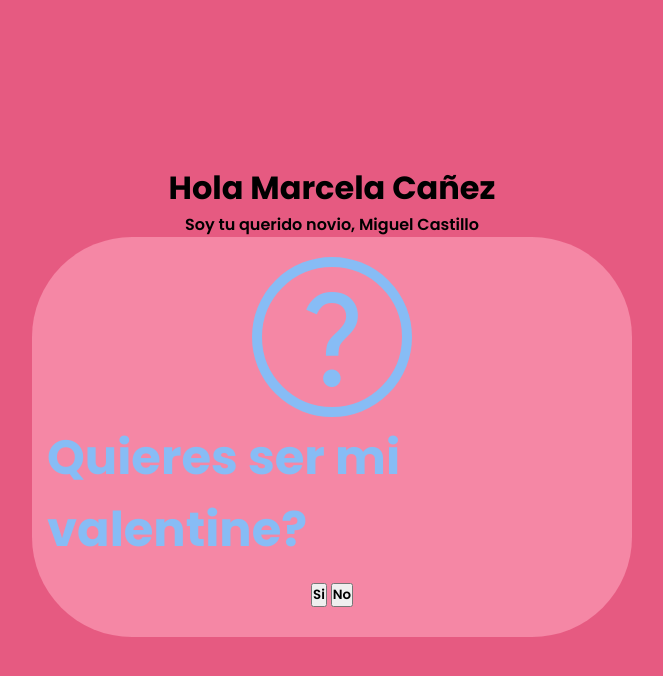
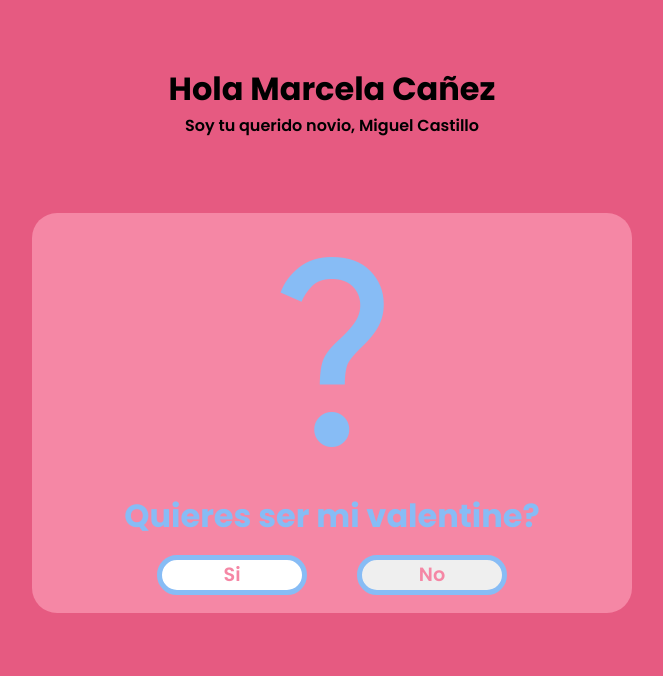
Before and after one commit to MiguelECL/BeMyValentine, a plain HTML site: page index.html in a window 1280 px wide. Shown: the whole page, without its empty margins (308-971 px from the left). Drawn offline with nearby package versions, Linux system fonts and the light colour scheme.

Commit message:
Added scripting, as well as a new page.

```diff
--- a/index.html
+++ b/index.html
@@ -21,10 +21,12 @@
         <span class="material-symbols-outlined" id="icon">question_mark</span>
         <h2 class="question">Quieres ser mi valentine?</h2>
         <div class="btn-group">
-            <button class="yes-btn">Si</button>
+            <a href="SheSaidYes.html" class="button">Si</a>
             <button class="no-btn">No</button>
         </div>
     </div>
+
+    <script src="script.js"></script>
 </body>
 
 </html>
--- a/main.css
+++ b/main.css
@@ -7,11 +7,14 @@
     font-family: 'Poppins', sans-serif;
 }
 
+h1{
+    margin-top: 65px;
+}
 body {
     display: flex;
     justify-content: center;
     align-items: center;
-    min-height: 100vh;
+    min-height: 10vh;
     background: #e65a81;
     flex-direction: column;
 }
@@ -21,23 +24,74 @@ body {
     width: 600px;
     height: 400px;
     background: #f587a5;
-    border-radius: 100px;
+    border-radius: 25px;
     display: flex;
     justify-content: center;
     align-items: center;
     flex-direction: column;
+    margin-top: 75px;
 }
 
 #icon{
     color: #87bcf5;
-    font-size: 7.5em;
+    font-size: 15em;
     border: 10px solid transparent;
-    outline: 10px solid #87bcf5;
     border-radius: 50%;
+    font-weight: 150px;
 }
 
 h2{
-    font-size: 3em;
+    font-size: 2em;
     color: #87bcf5;
-    margin: 15px;
+    margin: 15px 0;
+    justify-content: center;
 }
+
+.btn-group{
+    width: 100%;
+    height: 40px;
+    display: flex;
+    justify-content: center;
+    margin-bottom: 15px;
+}
+
+button{
+    position: absolute;
+    width: 150px;
+    height: inherit;
+    font-size: 1.2em;
+    font-weight: 600;
+    border-radius: 30px;
+    border: 5px solid #87bcf5;
+    outline: none;
+    cursor: pointer;
+}
+
+.button{
+    position: absolute;
+    width: 150px;
+    height: inherit;
+    font-size: 1.2em;
+    font-weight: 600;
+    border-radius: 30px;
+    border: 5px solid #87bcf5;
+    outline: none;
+    cursor: pointer;
+    margin-left: -200px;
+    background:#f587a5;
+    justify-content: center;
+    display: flex;
+    text-decoration: none;
+    color: #f587a5;
+    background-color: #FFF;
+}
+
+/* button:nth-child(1){
+    margin-left: -200px;
+    background:#f587a5
+} */
+
+button:nth-child(2){
+    margin-right: -200px;
+    color:#f587a5
+}
--- /dev/null
+++ b/script.js
@@ -0,0 +1,19 @@
+const wrapper = document.querySelector('.wrapper');
+const question = document.querySelector('.question');
+const yesBtn = document.querySelector('.yes-btn');
+const noBtn = document.querySelector('.no-btn');
+
+const wrapperRect = wrapper.getBoundingClientRect();
+const noBtnRect = noBtn.getBoundingClientRect();
+
+/* yesBtn.addEventListener('click', () => {
+    question.innerHTML = 'I Love You Too :)';
+}); */
+
+noBtn.addEventListener('mouseover', () => {
+    const i = Math.floor(Math.random() * (wrapperRect.width - noBtnRect.width)) + 1;
+    const j = Math.floor(Math.random() * (wrapperRect.height - noBtnRect.height)) + 1;
+
+    noBtn.style.left = i + 'px';
+    noBtn.style.top = j + 'px';
+});
```
Also changed, not shown: SheSaidYes.html (added, +12 -0 lines).
